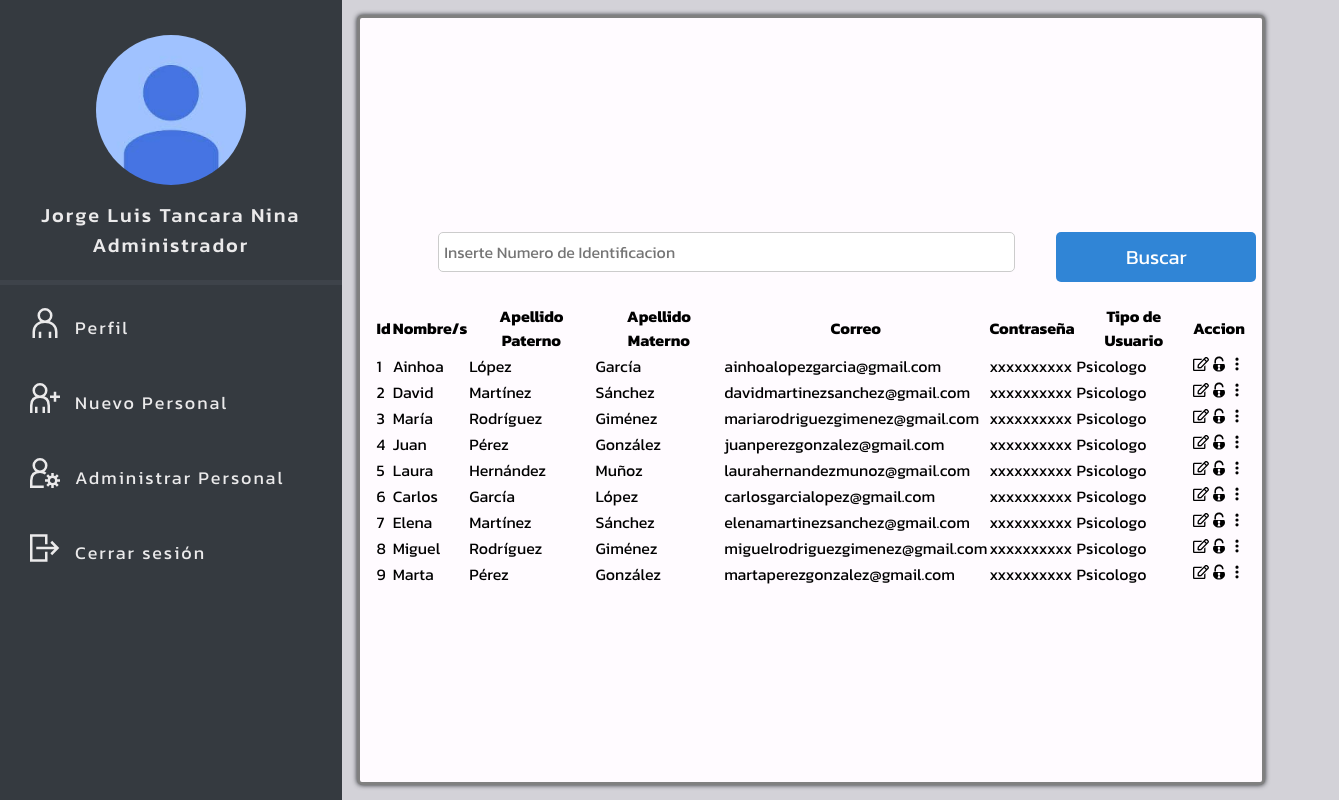
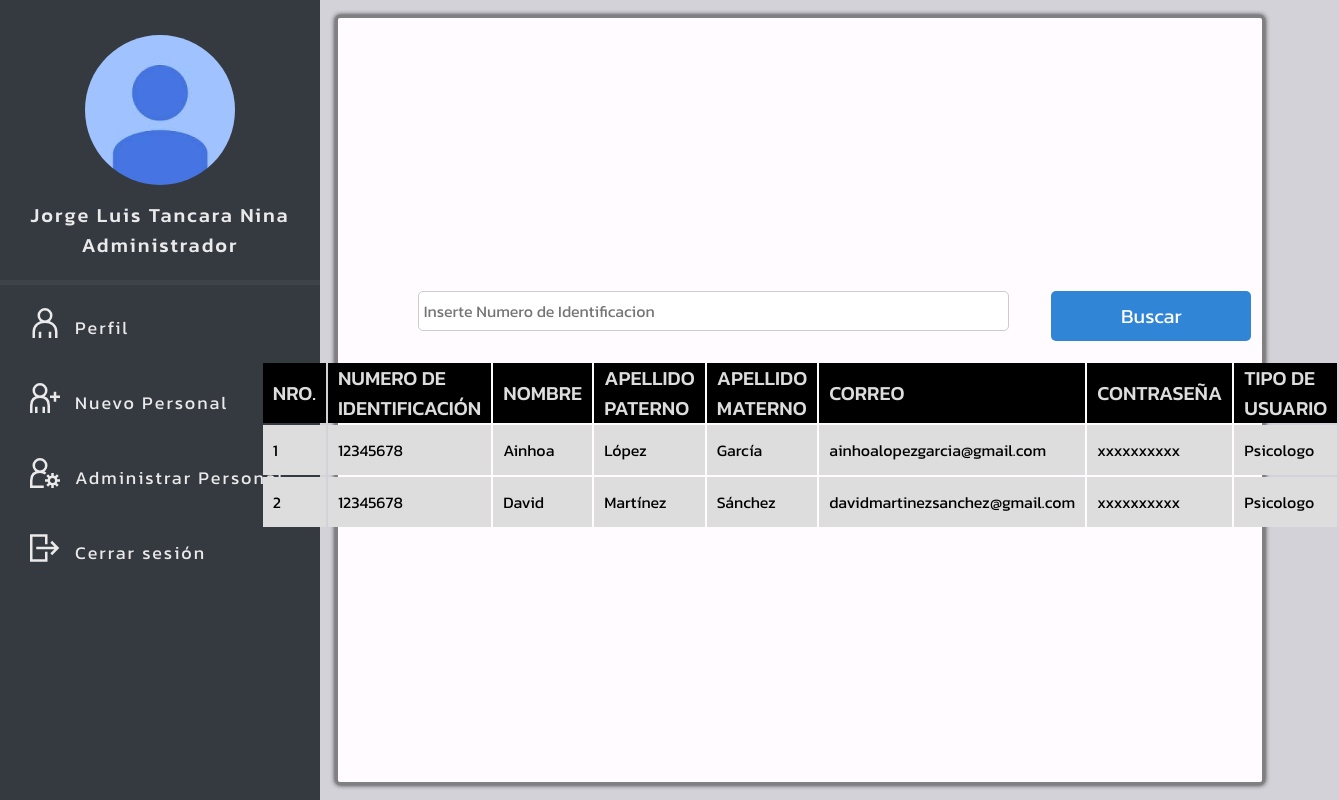
Before and after one commit to QuantumCode2000/frontend-proyect-1, a React (Vite) app: page /administrar-usuarios in a window 1280 px wide. Shown: the whole page, 1339 px wide, since content can reach past the window. Built offline with nearby package versions, Linux system fonts and the light colour scheme.

Commit message:
creacion de tablas reutilizables

```diff
--- a/src/components/ViewUser/ViewUser.jsx
+++ b/src/components/ViewUser/ViewUser.jsx
@@ -1,15 +1,18 @@
 
-import TableContent from "../../modules/TableContent"
-import TableTitle from "../../modules/TableTitle"
+// import TableContent from "../../modules/TableContent"
+// import TableTitle from "../../modules/TableTitle"
 import { useContext } from "react"
 import UsersContext from "../../contexts/UsersContext"
 import CustomInput from "../../customs/CustomInput/CustomInput"
 import CustomButton from "../../customs/CustomButton/CustomButton"
 import CustomTable from "../../customs/CustomTable/CustomTable"
-import "./ViewUser.styles.css"
+import "./ViewUser.styles.css";
+import { userHeadersTable } from "../../utils/headersTable"
 const ViewUser = () => {
-  const dataTitle = ["Id", "Nombre/s", "Apellido Paterno", "Apellido Materno", "Correo", "Contraseña", "Tipo de Usuario", "Accion"]
+  // const dataTitle = ["Id", "Nombre/s", "Apellido Paterno", "Apellido Materno", "Correo", "Contraseña", "Tipo de Usuario", "Accion"]
   const data = useContext(UsersContext);
+  console.log(userHeadersTable);
+
   return (
     <main className=" window-content user-create-box">
       <div className="search_elements">
@@ -21,11 +24,10 @@ const ViewUser = () => {
           content="Buscar"
         />
       </div>
-      <CustomTable />
-      <table className="table-user">
-        <TableTitle prop={ dataTitle } />
-        <TableContent prop={ data } />
-      </table>
+      <CustomTable
+        headerData={ userHeadersTable }
+        bodyData={ data }
+      />
     </main >
   )
 }
--- a/src/customs/CustomTable/CustomTable.jsx
+++ b/src/customs/CustomTable/CustomTable.jsx
@@ -1,19 +1,33 @@
 import PropTypes from 'prop-types';
-
-const CustomTable = ({ data }) => {
-    // const { headerData = [], bodyData = [] } = data;
+import CustomTableRow from "./CustomTableRow";
+import "./CustomTable.styles.css";
+const CustomTable = ({ headerData, bodyData }) => {
+    const header = Object.keys(headerData)    // console.log(headerData);
     return (
         <>
             <table>
-                <thead>
-                    <tr>
-
-                    </tr>
+                <thead className='table-head'>
+                    {
+                        header.map((prop) => (
+                            <td key={ prop }>{ prop }</td>
+                        ))
+                    }
                 </thead>
+                <tbody className='table-body'>
+                    <CustomTableRow
+                        data={ bodyData }
+                    />
+                </tbody>
             </table>
         </>
     )
 
 }
 
+CustomTable.propTypes = {
+    headerData: PropTypes.object,
+    bodyData: PropTypes.object,
+}
+
+
 export default CustomTable;
--- a/src/customs/CustomTable/CustomTable.styles.css
+++ b/src/customs/CustomTable/CustomTable.styles.css
@@ -0,0 +1,26 @@
+.table-head {
+    background-color: black;
+    color: #ddd;
+    height: 5rem;
+}
+
+.table-head td {
+    padding: 0 1rem;
+    font-weight: 500;
+    font-size: 2rem;
+}
+
+.table-body {
+    background-color: #ddd;
+    height: 100%;
+
+}
+
+.table-body tr {
+    height: 5rem;
+}
+
+.table-body tr td {
+    padding: 0 1rem;
+
+}
--- a/src/customs/CustomTable/CustomTableRow.jsx
+++ b/src/customs/CustomTable/CustomTableRow.jsx
@@ -1,11 +1,29 @@
 import PropTypes from "prop-types";
 
 
-const CustomTableRow = () => {
+const CustomTableRow = ({ data }) => {
+    const objects = data;
+    console.log(objects);
     return (
-        <div>
-        </div>
+        <>
+            { objects.map((object) => (
+                <tr key={ object.id }>
+                    <td>{ object.id }</td>
+                    <td>{ object.numeroIdentificacion }</td>
+                    <td>{ object.nombre }</td>
+                    <td>{ object.apellidoPaterno }</td>
+                    <td>{ object.apellidoMaterno }</td>
+                    <td>{ object.correo }</td>
+                    <td>{ object.contraseña }</td>
+                    <td>{ object.tipoUsuario }</td>
+                </tr>
+            )) }
+        </>
     )
 }
 
+CustomTableRow.propTypes = {
+    data: PropTypes.object,
+}
+
 export default CustomTableRow
--- a/src/data/UsersData.js
+++ b/src/data/UsersData.js
@@ -1,6 +1,7 @@
 const UsersData = [
     {
         id: 1,
+        numeroIdentificacion: "12345678",
         nombre: "Ainhoa",
         apellidoPaterno: "López",
         apellidoMaterno: "García",
@@ -11,75 +12,14 @@ const UsersData = [
     {
         id: 2,
         nombre: "David",
+        numeroIdentificacion: "12345678",
         apellidoPaterno: "Martínez",
         apellidoMaterno: "Sánchez",
         correo: "davidmartinezsanchez@gmail.com",
         contraseña: "xxxxxxxxxx",
         tipoUsuario: "Psicologo",
     },
-    {
-        id: 3,
-        nombre: "María",
-        apellidoPaterno: "Rodríguez",
-        apellidoMaterno: "Giménez",
-        correo: "mariarodriguezgimenez@gmail.com",
-        contraseña: "xxxxxxxxxx",
-        tipoUsuario: "Psicologo",
-    },
-    {
-        id: 4,
-        nombre: "Juan",
-        apellidoPaterno: "Pérez",
-        apellidoMaterno: "González",
-        correo: "juanperezgonzalez@gmail.com",
-        contraseña: "xxxxxxxxxx",
-        tipoUsuario: "Psicologo",
-    },
-    {
-        id: 5,
-        nombre: "Laura",
-        apellidoPaterno: "Hernández",
-        apellidoMaterno: "Muñoz",
-        correo: "laurahernandezmunoz@gmail.com",
-        contraseña: "xxxxxxxxxx",
-        tipoUsuario: "Psicologo",
-    },
-    {
-        id: 6,
-        nombre: "Carlos",
-        apellidoPaterno: "García",
-        apellidoMaterno: "López",
-        correo: "carlosgarcialopez@gmail.com",
-        contraseña: "xxxxxxxxxx",
-        tipoUsuario: "Psicologo",
-    },
-    {
-        id: 7,
-        nombre: "Elena",
-        apellidoPaterno: "Martínez",
-        apellidoMaterno: "Sánchez",
-        correo: "elenamartinezsanchez@gmail.com",
-        contraseña: "xxxxxxxxxx",
-        tipoUsuario: "Psicologo",
-    },
-    {
-        id: 8,
-        nombre: "Miguel",
-        apellidoPaterno: "Rodríguez",
-        apellidoMaterno: "Giménez",
-        correo: "miguelrodriguezgimenez@gmail.com",
-        contraseña: "xxxxxxxxxx",
-        tipoUsuario: "Psicologo",
-    },
-    {
-        id: 9,
-        nombre: "Marta",
-        apellidoPaterno: "Pérez",
-        apellidoMaterno: "González",
-        correo: "martaperezgonzalez@gmail.com",
-        contraseña: "xxxxxxxxxx",
-        tipoUsuario: "Psicologo",
-    },
+
 ];
 
 export { UsersData };
--- a/src/modules/TableContent.jsx
+++ /dev/null
@@ -1,36 +0,0 @@
-import { FaRegEdit } from "react-icons/fa";
-import { GiPadlockOpen, GiPadlock } from "react-icons/gi";
-import { HiDotsVertical } from "react-icons/hi";
-import "./TableContent.styles.css";
-const TableContent = ({ prop }) => {
-    const objects = prop;
-
-    return (
-        <tbody>
-            { objects.map((object) => (
-                <tr key={ object.id }>
-                    <td>{ object.id }</td>
-                    <td>{ object.nombre }</td>
-                    <td>{ object.apellidoPaterno }</td>
-                    <td>{ object.apellidoMaterno }</td>
-                    <td>{ object.correo }</td>
-                    <td>{ object.contraseña }</td>
-                    <td>{ object.tipoUsuario }</td>
-                    <td
-                        className="table-content__iconos"
-                    >
-                        <div>
-                            <FaRegEdit />
-                        </div>
-                        <div><GiPadlockOpen /></div>
-                        <div>
-                            <HiDotsVertical />
-                        </div>
-                    </td>
-                </tr>
-            )) }
-        </tbody>
-    )
-}
-
-export default TableContent
--- a/src/modules/TableContent.styles.css
+++ /dev/null
@@ -1,4 +0,0 @@
-.table-content__iconos {
-    display: flex;
-    justify-content: space-between;
-}
--- a/src/modules/TableTitle.jsx
+++ /dev/null
@@ -1,23 +0,0 @@
-
-import "./TableTitle.styles.css"
-import PropTypes from 'prop-types'
-const TableTitle = ({ prop }) => {
-
-  const dataTitle = prop;
-
-  return (
-    <thead
-      className="table-title"
-    >
-      { dataTitle.map((prop) => (
-        <th key={ prop }>{ prop }</th>
-      )) }
-    </thead>
-  );
-};
-
-
-TableTitle.propTypes = {
-  prop: PropTypes.array,
-}
-export default TableTitle;
--- /dev/null
+++ b/src/utils/headersTable.js
@@ -0,0 +1,11 @@
+const userHeadersTable = {
+    "NRO.": "id",
+    "NUMERO DE IDENTIFICACIÓN": "numeroIdentificacion",
+    "NOMBRE": "nombre",
+    "APELLIDO PATERNO": "apellidoPaterno",
+    "APELLIDO MATERNO": "apellidoMaterno",
+    "CORREO": "correo",
+    "CONTRASEÑA": "contraseña",
+    "TIPO DE USUARIO": "tipoUsuario",
+};
+export { userHeadersTable };
```
Also changed, not shown: src/modules/TableTitle.styles.css (deleted).
